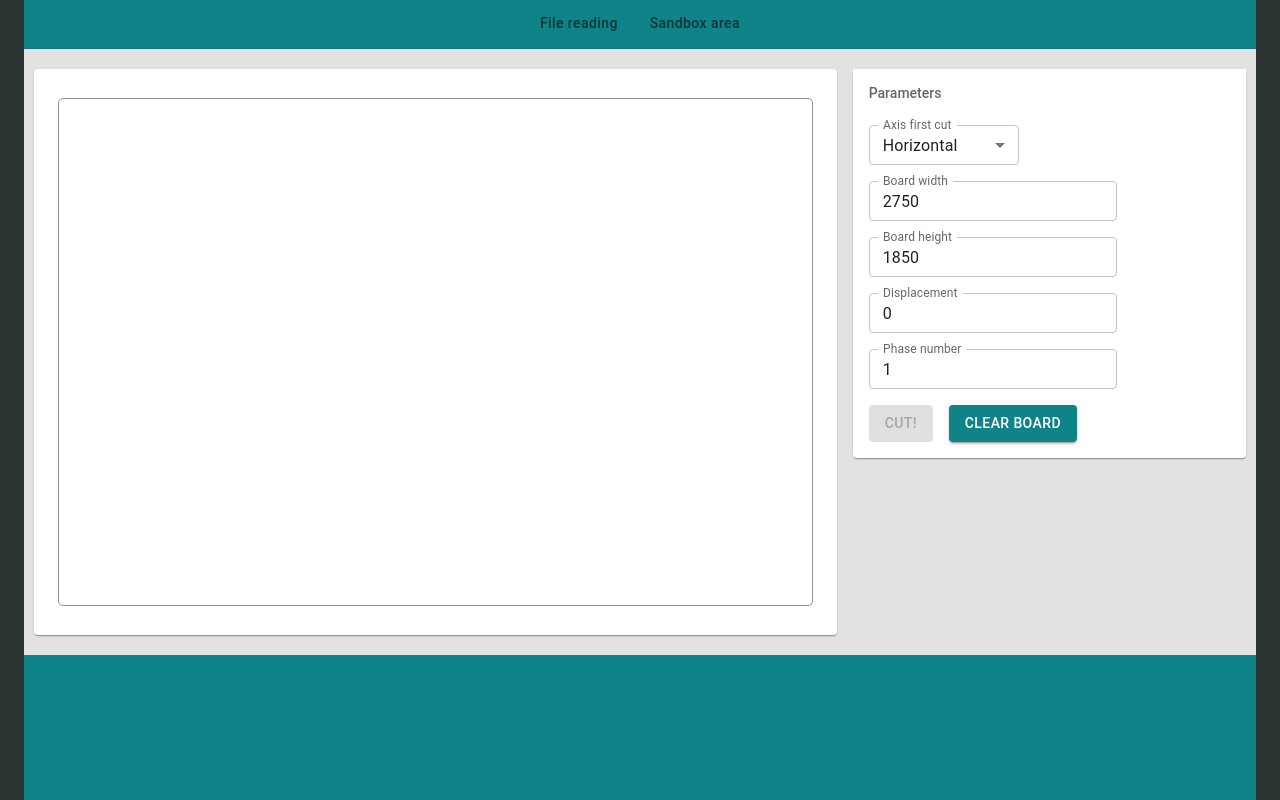
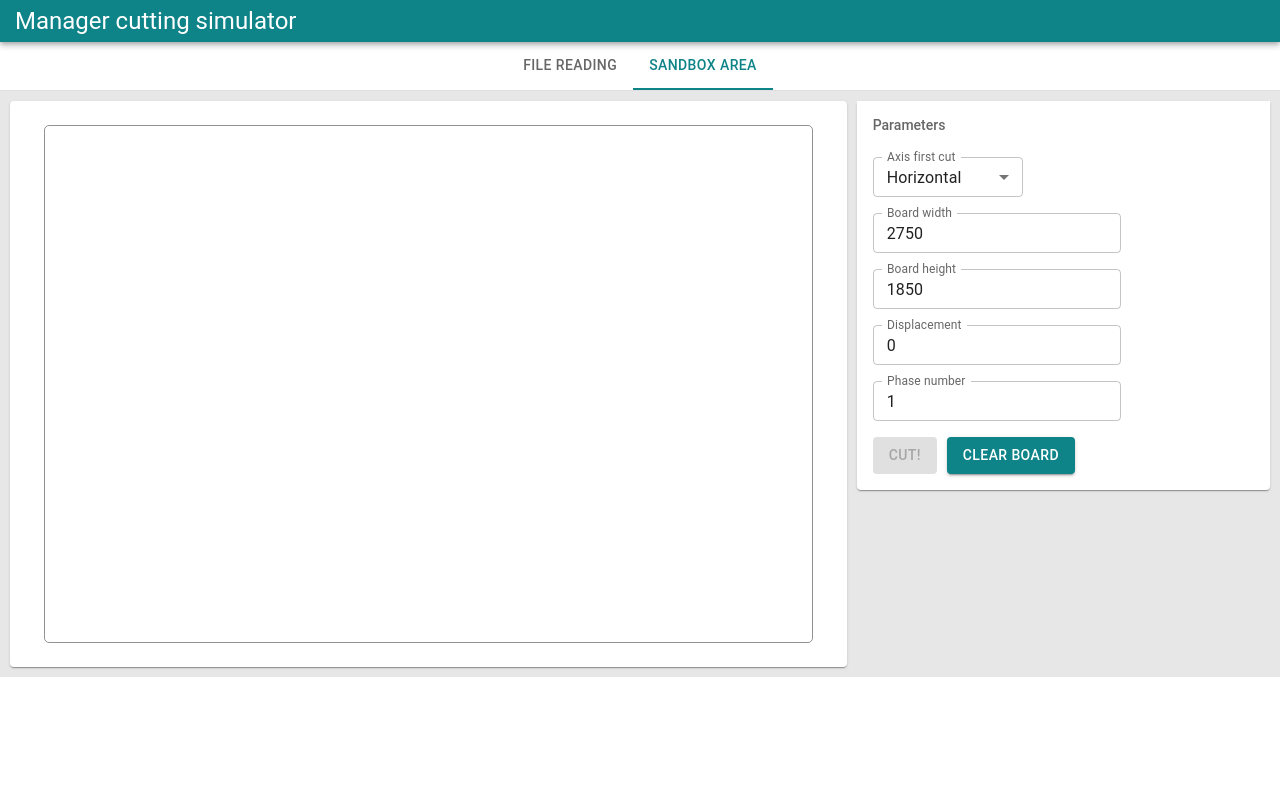
Before and after one commit to igorishere/managercuttingsimulator, a React (Create React App) app: page / in a window 1280 px wide. Built offline with nearby package versions, Linux system fonts and the light colour scheme.

Commit message:
Fixing tabs

```diff
--- a/src/components/App/App.tsx
+++ b/src/components/App/App.tsx
@@ -1,36 +1,21 @@
-import { Container } from '@mui/material';
+import { AppBar, Typography } from '@mui/material';
 import { ThemeProvider, createTheme } from '@mui/material/styles';
-import { Box } from "@mui/material";
 import { DefaultTheme } from "../../theme/DefaultTheme";
 import TabsControl from '../Tabs/Tabs';
 
 const theme = createTheme(DefaultTheme);
 
-export default function App()
-{
-    return(
-    <>
-        <ThemeProvider theme={theme}>
-            <Box
-                bgcolor={theme.palette.background.default}
-                width={'100%'}
-                height={'100vh'}
-                position='absolute'
-            >
-                <Container maxWidth={'xl'}>
-                    <Box
-                        width={'100%'}
-                        height={'100vh'}
-                        position={'relative'}
-                        display={'flex'}
-                        alignSelf={'center'}
-                        bgcolor={theme.palette.primary.main}
-                    >
-                        <TabsControl/>
-                    </Box>
-                </Container>
-            </Box>
-        </ThemeProvider>
-    </>
+export default function App() {
+    return (
+        <>
+            <ThemeProvider theme={theme}>
+                <AppBar position='relative'>
+                    <Typography
+                        variant='h5'
+                        sx={{ padding: '5px', marginLeft: '10px' }}>Manager cutting simulator</Typography>
+                </AppBar>
+                <TabsControl />
+            </ThemeProvider>
+        </>
     );
 };
--- a/src/components/SandboxArea/SandboxArea.css
+++ b/src/components/SandboxArea/SandboxArea.css
@@ -7,9 +7,14 @@
 }
 
 
-canvas{
+#canvas{
     max-width: 100%;
     max-height: 100%;
     border: 1px solid #929292;
     border-radius: 5px;
 }
+
+.componentWrapper{
+    display: flex;
+    flex-direction: column;
+}
--- a/src/components/SandboxArea/SandboxArea.tsx
+++ b/src/components/SandboxArea/SandboxArea.tsx
@@ -6,7 +6,7 @@ import Paper from "@mui/material/Paper";
 import ParametersForm from "../ParametersForm/ParametersForm";
 import { useEffect, useRef, useState } from "react";
 import { TurnManager } from "../../common/cutter/TurnManager";
-import { useAppSelector,useAppDispatch } from "../../redux/hooks";
+import { useAppSelector, useAppDispatch } from "../../redux/hooks";
 import { eAxis } from "../../common/cutter/eAxis";
 import { Utils } from "../../common/Utils";
 import Turn from "../../common/cutter/Turn";
@@ -14,54 +14,56 @@ import IPosition from "../../common/IPosition";
 import { setAxisFirstCut, setBoardHeight, setBoardWidth, setDisplacement, setPhaseNumber } from "../../redux/slices/cutterslice";
 import './SandboxArea.css';
 import { DefaultParameters } from "../../common/parameters/DefaultParameters";
+import { DefaultTheme } from "../../theme/DefaultTheme";
+import createTheme from "@mui/material/styles/createTheme";
 
 let lastDisplacementAxisX: number = 0;
 let lastDisplacementAxisY: number = 0;
 let aspectRatio = 0;
 
 let turnManager = new TurnManager();
-export default function SandboxArea(){
+export default function SandboxArea() {
 
-const {boardWidth,boardHeight,displacement,phaseNumber,axisFirstCut}  = useAppSelector( state => state.cutter);
+    const { boardWidth, boardHeight, displacement, phaseNumber, axisFirstCut } = useAppSelector(state => state.cutter);
     const dispatcher = useAppDispatch();
 
-useEffect(()=> DefineBoardSize(),[boardWidth,boardHeight]);
-const [feedbackMessage,setFeedbackMessage] = useState("");
-const [openSnackBar,setOpenSnackbar] = useState(false);
+    const theme = createTheme(DefaultTheme);
+    useEffect(() => DefineBoardSize(), [boardWidth, boardHeight]);
+    const [feedbackMessage, setFeedbackMessage] = useState("");
+    const [openSnackBar, setOpenSnackbar] = useState(false);
 
     const canvasRef = useRef<HTMLCanvasElement>(null);
 
-function DefineBoardSize(): void{
+    function DefineBoardSize(): void {
         let canvas = canvasRef.current;
         var container = document.getElementById('canvasWrapper') as HTMLDivElement;
 
-    let {clientWidth, clientHeight} = container;
+        let { clientWidth, clientHeight } = container;
 
-    var boardWithInPixels =  Utils.ConvertMilimetersToPixels(boardWidth);
-    var boardHeightInPixels =  Utils.ConvertMilimetersToPixels(boardHeight);
+        var boardWithInPixels = Utils.ConvertMilimetersToPixels(boardWidth);
+        var boardHeightInPixels = Utils.ConvertMilimetersToPixels(boardHeight);
 
-    var ratioW: number =  boardWithInPixels / (clientWidth - 50);
+        var ratioW: number = boardWithInPixels / (clientWidth - 50);
         var ratioH: number = boardHeightInPixels / (clientHeight - 50);
 
-    aspectRatio = Math.max(ratioW,ratioH);
+        aspectRatio = Math.max(ratioW, ratioH);
 
         canvas.width = boardWithInPixels / aspectRatio;
         canvas.height = boardHeightInPixels / aspectRatio;
     }
 
-function PerformNewCut(): void{
+    function PerformNewCut(): void {
 
-    if(turnManager.turns.length === 0)
-    {
-        turnManager.Start(boardWidth,boardHeight,axisFirstCut);
+        if (turnManager.turns.length === 0) {
+            turnManager.Start(boardWidth, boardHeight, axisFirstCut);
         }
 
-    var turn = turnManager.GetTurnByIndex(phaseNumber, lastDisplacementAxisY,lastDisplacementAxisX);
+        var turn = turnManager.GetTurnByIndex(phaseNumber, lastDisplacementAxisY, lastDisplacementAxisX);
 
-    if(turn === undefined || turn === null) return;
+        if (turn === undefined || turn === null) return;
 
-    var {maxAcceptableDisplacement} = turn;
-    if(displacement >= maxAcceptableDisplacement){
+        var { maxAcceptableDisplacement } = turn;
+        if (displacement >= maxAcceptableDisplacement) {
 
             var feedbackMessage = maxAcceptableDisplacement <= 0
                 ? "There´s no free space to execute a new command."
@@ -72,12 +74,12 @@ function PerformNewCut(): void{
             return;
         }
 
-     var result = GetInitalAndFinalCoordinates(turn,displacement);
+        var result = GetInitalAndFinalCoordinates(turn, displacement);
         var start = result[0];
         var end = result[1];
 
         turn.updateUsedDisplacement(displacement);
-     DrawLine(start,end);
+        DrawLine(start, end);
     }
 
     function ClearCanvas(): void {
@@ -108,17 +110,17 @@ function ClearCanvas(): void {
         dispatcher(setAxisFirstCut(DefaultFirstCutAxis));
     }
 
-function DrawLine( start: IPosition,end: IPosition): void{
+    function DrawLine(start: IPosition, end: IPosition): void {
         let canvas = canvasRef.current;
         let context = canvas.getContext("2d");
 
-    context.moveTo(start.X,start.Y);
-    context.lineTo(end.X,end.Y);
+        context.moveTo(start.X, start.Y);
+        context.lineTo(end.X, end.Y);
         context.stroke();
     }
 
-function GetInitalAndFinalCoordinates(turn: Turn, displacement: number): [start: IPosition,end: IPosition]{
-    var {startPoint,usedDisplacement,cutAxis} = turn;
+    function GetInitalAndFinalCoordinates(turn: Turn, displacement: number): [start: IPosition, end: IPosition] {
+        var { startPoint, usedDisplacement, cutAxis } = turn;
 
         let usedDisplacementInPixels = Utils.ConvertMilimetersToPixels(usedDisplacement) / aspectRatio;
         let displacementInPixels = Utils.ConvertMilimetersToPixels(displacement) / aspectRatio;
@@ -136,7 +138,7 @@ function GetInitalAndFinalCoordinates(turn: Turn, displacement: number): [start:
         }
 
 
-    if(cutAxis === eAxis.Horizontal){
+        if (cutAxis === eAxis.Horizontal) {
             startPointYInPixels = startPointYInPixels + usedDisplacementInPixels + displacementInPixels;
 
             start.X = startPointXInPixels;
@@ -148,7 +150,7 @@ function GetInitalAndFinalCoordinates(turn: Turn, displacement: number): [start:
             lastDisplacementAxisY = Utils.ConvertPixelsToMilimeters(displacementInPixels) * aspectRatio;
         }
 
-   if(cutAxis === eAxis.Vertical){
+        if (cutAxis === eAxis.Vertical) {
             startPointXInPixels = startPointXInPixels + usedDisplacementInPixels + displacementInPixels;
 
             start.X = startPointXInPixels;
@@ -159,30 +161,32 @@ function GetInitalAndFinalCoordinates(turn: Turn, displacement: number): [start:
             lastDisplacementAxisX = Utils.ConvertPixelsToMilimeters(displacementInPixels) * aspectRatio;
         }
 
-    return [start,end];
+        return [start, end];
     }
 
-function CloseSnackBar(): void{
+    function CloseSnackBar(): void {
         setOpenSnackbar(false);
     }
-    return(
+    return (
         <>
-       <Box sx={{flexGrow: 1, bgcolor:'#e2e2e2', padding:'20px 10px'}}>
+            <div className="componentWrapper">
+                <Box
+                    sx={{ bgcolor: '#E7E7E7', padding: '10px' }}>
                     <Grid container spacing={2}>
                         <Grid item xs={8}>
                             <Paper id='canvasWrapper'>
-                        <canvas id='canvas'ref={canvasRef}></canvas>
+                                <canvas id='canvas' ref={canvasRef}></canvas>
                             </Paper>
                             <Snackbar
                                 open={openSnackBar}
                                 autoHideDuration={5000}
-                        onClose={ (event: React.SyntheticEvent | Event, reason?: string) => {
+                                onClose={(event: React.SyntheticEvent | Event, reason?: string) => {
                                     if (reason === 'clickaway') {
                                         return;
                                     }
 
                                     CloseSnackBar();
-                        } }>
+                                }}>
                                 <Alert
                                     onClose={CloseSnackBar}
                                     severity="warning">
@@ -200,6 +204,7 @@ function CloseSnackBar(): void{
                         </Grid>
                     </Grid>
                 </Box>
+            </div>
         </>
     );
 }
--- a/src/components/Tabs/Tabs.tsx
+++ b/src/components/Tabs/Tabs.tsx
@@ -1,31 +1,31 @@
 import Box from "@mui/material/Box";
-import Tabs, { TabsProps } from '@mui/material/Tabs';
+import Tabs from '@mui/material/Tabs';
 import Tab from '@mui/material/Tab';
 import { useState } from "react";
 import SandboxArea from "../SandboxArea/SandboxArea";
 import TabContent from './TabContent';
 
-export default function TabsControl()
-{
-    var [indexSelectedTab,setIndexSelectedTab] = useState(1);
+export default function TabsControl() {
+    var [indexSelectedTab, setIndexSelectedTab] = useState(1);
 
-    return(
+    return (
         <Box width={'100%;'}>
             <Box sx={{ borderBottom: 1, borderColor: 'divider' }}>
                 <Tabs
                     centered
-                    onChange={ (event,value) => {setIndexSelectedTab(value)} }
+                    value={indexSelectedTab}
+                    onChange={(event, value) => { setIndexSelectedTab(value) }}
                 >
-                    <Tab sx={{textTransform: 'none'}} label="File reading" />
-                    <Tab sx={{textTransform: 'none'}} label="Sandbox area" />
+                    <Tab label="File reading" />
+                    <Tab label="Sandbox area" />
                 </Tabs>
             </Box>
             <TabContent index={0} currentIndex={indexSelectedTab}>
                 File reading area
             </TabContent>
             <TabContent index={1} currentIndex={indexSelectedTab}>
-                    <SandboxArea/>
+                <SandboxArea />
             </TabContent>
-      </Box>
+        </Box>
     );
 };
--- a/src/theme/DefaultTheme.tsx
+++ b/src/theme/DefaultTheme.tsx
@@ -12,4 +12,5 @@ export const DefaultTheme: ThemeOptions = {
       default: '#2C3333'
     }
   },
+  spacing: 5
 };
```
Lines whose indentation alone changed are shown as unchanged.
